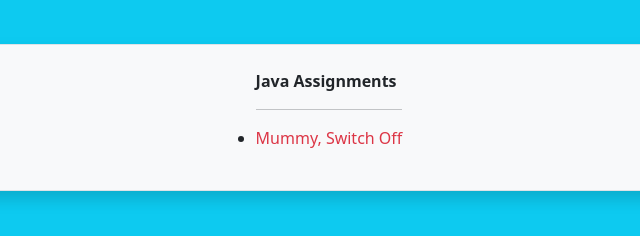
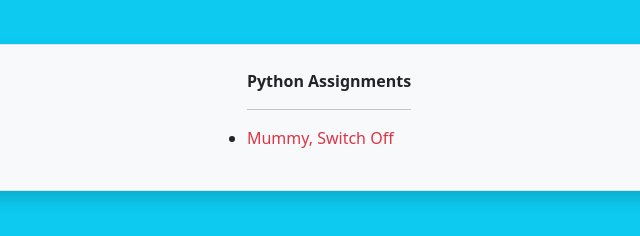
Before and after one commit to Maheshlaxmanjadhav/sangamone-python, a plain HTML site: page index.html in a window 1280 px wide. Shown: the part 232-468 px from the top of the page, 327-967 px from the left. Drawn offline with nearby package versions, Linux system fonts and the light colour scheme.

Commit message:
Update index.html

```diff
--- a/index.html
+++ b/index.html
@@ -24,7 +24,7 @@
     </div>
     <div class="row border bg-light shadow p-4 justify-content-center rounded-3">
       <div class="col-auto">
-        <ul class="text-dark"><span class="fw-bold">Java Assignments</span>
+        <ul class="text-dark"><span class="fw-bold">Python Assignments</span>
           <hr>
           <li><a href="mummy.py" class="text-decoration-none text-danger">Mummy, Switch Off</a></li>
         </ul>
```
